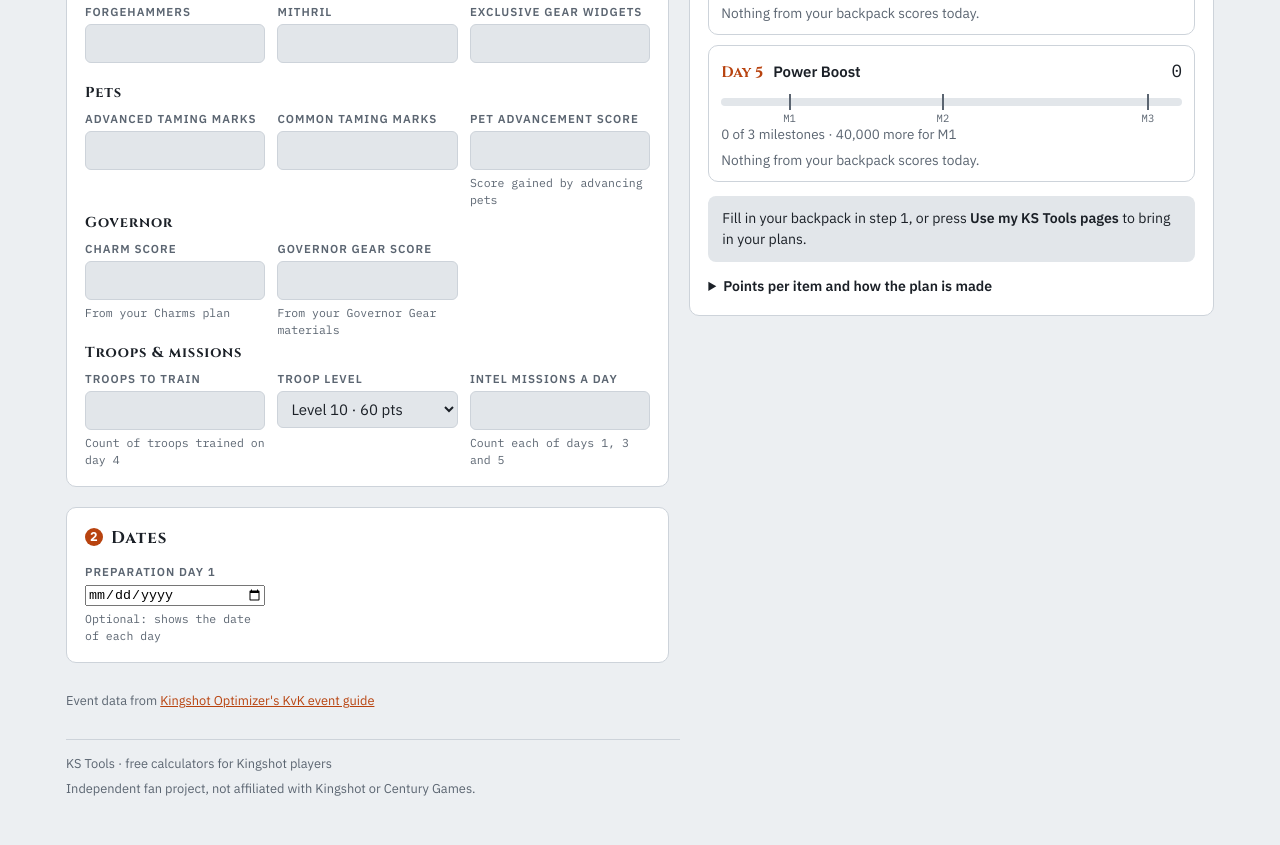
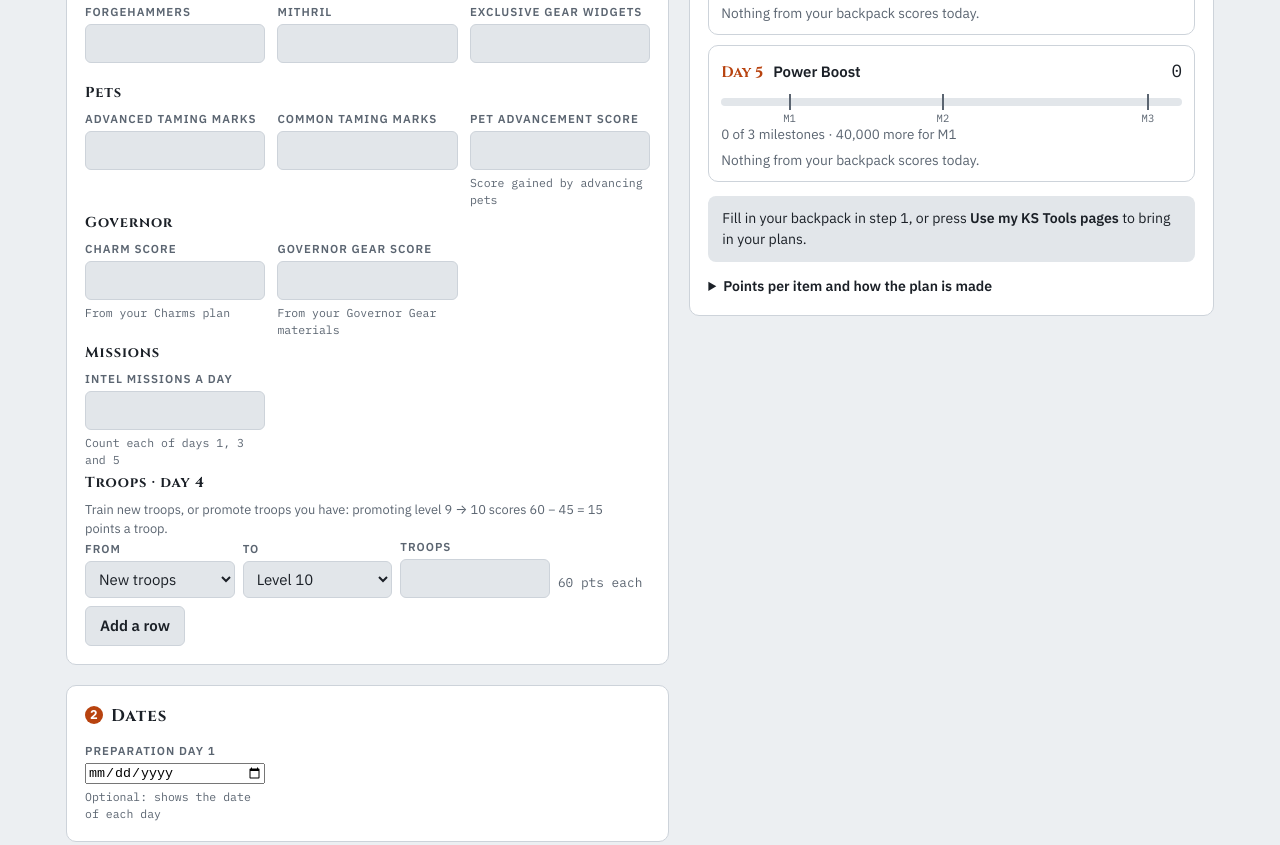
Before and after one commit to llomgui/ks-tools, a plain HTML site: page kvk/index.html in a window 1280 px wide. Shown: the part 1323-2168 px from the top of the page. Drawn offline with Linux system fonts and the light colour scheme.

Commit message:
KvK: train or promote troops, promotion scores the level difference
Co-Authored-By: Claude Opus 5.5 <noreply@anthropic.com>

```diff
--- a/assets/kvk.js
+++ b/assets/kvk.js
@@ -11,7 +11,9 @@ const DAYS=[null,
   {n:'Pet Training',ms:[80000,150000,300000]},
   {n:'Hero Development',ms:[80000,150000,300000]},
   {n:'Power Boost',ms:[40000,130000,250000]}];
-const TROOP_PTS=[3,4,5,8,12,18,25,35,45,60,75];  /* train 1 troop, level 1..11, day 4 */
+const TROOP_PTS=[0,3,4,5,8,12,18,25,35,45,60,75];  /* points for 1 troop of level 1..11 on day 4; promoting scores the difference */
+const trPts=x=>Math.max(0,TROOP_PTS[x.t]-TROOP_PTS[x.f]);
+const trName=x=>x.f?`Promote level ${x.f} → ${x.t}`:`Train level ${x.t}`;
 /* k, name, group, points per unit, days, input unit; mul converts the input to scoring units */
 const T=[
   {k:'spc',n:'Construction speedups',g:'Speedups',p:30,d:[1,2,5],u:'days',mul:1440,step:0.1},
@@ -36,17 +38,18 @@ const T=[
   {k:'pet',n:'Pet Advancement score',g:'Pets',p:50,d:[3,5],h:'Score gained by advancing pets'},
   {k:'ggc',n:'Charm Score',g:'Governor',p:70,d:[1,3,4],h:'From your Charms plan'},
   {k:'gg',n:'Governor Gear Score',g:'Governor',p:36,d:[5],h:'From your Governor Gear materials'},
-  {k:'trn',n:'Troops to train',g:'Troops & missions',p:0,d:[4],h:'Count of troops trained on day 4'},
-  {k:'intel',n:'Intel missions a day',g:'Troops & missions',p:6000,d:[1,3,5],h:'Count each of days 1, 3 and 5'}];
+  {k:'intel',n:'Intel missions a day',g:'Missions',p:6000,d:[1,3,5],h:'Count each of days 1, 3 and 5'}];
 const TK={};T.forEach(t=>TK[t.k]=t);
 const GROUPS=[...new Set(T.map(t=>t.g))];
 
 /* ---------- state ---------- */
 const KEY='ks-kvk-v1';
-const blank=()=>({inv:Object.fromEntries(T.map(t=>[t.k,0])),tlv:10,start:'',src:{}});
+const blank=()=>({inv:Object.fromEntries(T.map(t=>[t.k,0])),troops:[{f:0,t:10,n:0}],start:'',src:{}});
 function clean(o){const s=blank();o=o||{};const inv=o.inv||{};
   T.forEach(t=>{s.inv[t.k]=Math.max(0,+inv[t.k]||0);});
-  s.tlv=Math.max(1,Math.min(11,Math.floor(+o.tlv||10)));
+  const tr=Array.isArray(o.troops)?o.troops:(+inv.trn>0?[{f:0,t:+o.tlv||10,n:+inv.trn}]:[]);
+  s.troops=tr.slice(0,8).map(x=>{const t=Math.max(1,Math.min(11,Math.floor(+x.t||10)));return {f:Math.max(0,Math.min(t-1,Math.floor(+x.f||0))),t,n:Math.max(0,Math.floor(+x.n||0))};});
+  if(!s.troops.length)s.troops=[{f:0,t:10,n:0}];
   s.start=/^\d{4}-\d{2}-\d{2}$/.test(o.start||'')?o.start:'';
   s.src=o.src&&typeof o.src==='object'?Object.fromEntries(Object.entries(o.src).filter(([k,v])=>TK[k]&&typeof v==='string').map(([k,v])=>[k,v.slice(0,40)])):{};
   return s;}
@@ -100,12 +103,13 @@ function fromPages(){
 function apply(r){Object.entries(r.vals).forEach(([k,v])=>{st.inv[k]=v;st.src[k]=r.src;});}
 
 /* ---------- plan ---------- */
-function units(t){return t.k==='trn'?Math.floor(st.inv.trn):Math.round((st.inv[t.k]||0)*(t.mul||1));}
-function ptsOf(t){return t.k==='trn'?TROOP_PTS[st.tlv-1]:t.p;}
+function units(t){return Math.round((st.inv[t.k]||0)*(t.mul||1));}
+const ptsOf=t=>t.p;
 function plan(){
   const pts=[0,0,0,0,0,0],use=[null,{},{},{},{},{}];
   const add=(d,k,n)=>{if(n<=0)return;const t=TK[k];use[d][k]=(use[d][k]||0)+n;pts[d]+=n*ptsOf(t);};
   const flex=[];
+  st.troops.forEach((x,i)=>{if(x.n>0&&trPts(x)>0){use[4]['trn'+i]=x.n;pts[4]+=x.n*trPts(x);}});
   T.forEach(t=>{const n=units(t);if(!n||!ptsOf(t))return;
     if(t.k==='intel'){t.d.forEach(d=>add(d,'intel',n));return;}
     if(t.d.length===1){add(t.d[0],t.k,n);return;}
@@ -127,21 +131,30 @@ function plan(){
 /* ---------- render ---------- */
 function buildInputs(){
   $('groups').innerHTML=GROUPS.map(g=>`<h3 class="sub">${g}</h3><div class="res">${T.filter(t=>t.g===g).map(t=>{
-    const extra=t.k==='trn'?`<label class="field"><span class="label">Troop level</span><select id="i-tlv">${TROOP_PTS.map((p,i)=>`<option value="${i+1}">Level ${i+1} · ${p} pts</option>`).join('')}</select></label>`:'';
     return `<label class="field"><span class="label">${t.n}</span><input id="i-${t.k}" data-k="${t.k}" type="number" min="0" step="${t.step||1}">
-      <span class="hint" id="h-${t.k}"></span></label>${extra}`;}).join('')}</div>`).join('');
+      <span class="hint" id="h-${t.k}"></span></label>`;}).join('')}</div>`).join('')
+    +`<h3 class="sub">Troops · day 4</h3><p class="foot" style="margin-top:0">Train new troops, or promote troops you have: promoting level 9 → 10 scores ${TROOP_PTS[10]} − ${TROOP_PTS[9]} = ${TROOP_PTS[10]-TROOP_PTS[9]} points a troop.</p>
+      <div id="troops"></div><button type="button" id="tr-add">Add a row</button>`;
   const tb=$('ptab').querySelector('tbody');
   tb.innerHTML=T.filter(t=>t.k!=='trn').map(t=>`<tr><td>${t.n}</td><td class="r">${fmt(t.p)}${t.u?' / min':''}</td><td>${t.d.join(', ')}</td></tr>`).join('')
-    +`<tr><td>Train 1 troop, level 1 → 11</td><td class="r">${TROOP_PTS.join(' · ')}</td><td>4</td></tr>`;}
+    +`<tr><td>1 troop of level 1 → 11 (promotion: new level − old level)</td><td class="r">${TROOP_PTS.slice(1).join(' · ')}</td><td>4</td></tr>`;}
+function drawTroops(){
+  const lv=(a,b,sel)=>Array.from({length:b-a+1},(_,k)=>a+k).map(l=>`<option value="${l}"${l===sel?' selected':''}>${l?'Level '+l:'New troops'}</option>`).join('');
+  $('troops').innerHTML=st.troops.map((x,i)=>`<div class="kv-tr" data-i="${i}">
+    <label class="field"><span class="label">From</span><select data-f="f">${lv(0,10,x.f)}</select></label>
+    <label class="field"><span class="label">To</span><select data-f="t">${lv(Math.max(1,x.f+1),11,x.t)}</select></label>
+    <label class="field"><span class="label">Troops</span><input data-f="n" type="number" min="0" step="1" value="${x.n||''}"></label>
+    <span class="kv-trp">${trPts(x)} pts each${x.n?`<br><b>${big(x.n*trPts(x))}</b>`:''}</span>
+    ${st.troops.length>1?`<button type="button" class="kv-del" aria-label="Remove row">×</button>`:''}</div>`).join('');
+  $('tr-add').hidden=st.troops.length>=8;}
 function writeInputs(){
   T.forEach(t=>{const el=$('i-'+t.k);el.value=st.inv[t.k]||'';
     const h=$('h-'+t.k);h.innerHTML=(st.src[t.k]?`<b class="kv-from">From ${esc(st.src[t.k])}</b> · `:'')+[t.u?'In days':'',t.h?esc(t.h):''].filter(Boolean).join(' · ');});
-  $('i-tlv').value=st.tlv;$('r-start').value=st.start;}
+  drawTroops();$('r-start').value=st.start;}
 const dayDate=d=>{if(!st.start)return '';const x=new Date(st.start+'T00:00:00');x.setDate(x.getDate()+d-1);
   return x.toLocaleDateString('en-GB',{weekday:'short',day:'numeric',month:'short'});};
 function qtyTxt(t,n){
   if(t.mul===1440){const dd=n/1440;return dd>=1?`${+dd.toFixed(1)} days`:n>=60?`${+(n/60).toFixed(1)} h`:`${n} min`;}
-  if(t.k==='trn')return `${fmt(n)} level ${st.tlv} troops`;
   if(t.k==='intel')return `${fmt(n)} missions`;
   return fmt(n);}
 function render(){
@@ -150,8 +163,8 @@ function render(){
     const D=DAYS[d],pt=p.pts[d];total+=pt;if(pt>p.pts[best])best=d;
     const hit=D.ms.filter(x=>pt>=x).length;ms+=hit;
     const top=D.ms[2]*1.08,bar=Math.min(100,pt/top*100);
-    const rows=Object.entries(p.use[d]).map(([k,n])=>({t:TK[k],n,pts:n*ptsOf(TK[k])})).sort((a,b)=>b.pts-a.pts)
-      .map(r=>`<li><span>${r.t.n}</span><span class="kv-q">${qtyTxt(r.t,r.n)}</span><span class="kv-p">${big(r.pts)}</span></li>`).join('');
+    const rows=Object.entries(p.use[d]).map(([k,n])=>{if(k.startsWith('trn')){const x=st.troops[+k.slice(3)];return {t:{n:trName(x)},n,pts:n*trPts(x),q:fmt(n)+' troops'};}return {t:TK[k],n,pts:n*ptsOf(TK[k])};}).sort((a,b)=>b.pts-a.pts)
+      .map(r=>`<li><span>${r.t.n}</span><span class="kv-q">${r.q||qtyTxt(r.t,r.n)}</span><span class="kv-p">${big(r.pts)}</span></li>`).join('');
     const next=D.ms.find(x=>pt<x);
     return `<article class="kv-day${hit===3?' done':''}">
       <div class="kv-dh"><span class="kv-dn">Day ${d}</span><b>${D.n}</b><span class="kv-dd">${dayDate(d)}</span><span class="kv-tot">${big(pt)}</span></div>
@@ -175,7 +188,7 @@ function render(){
   save();}
 
 /* ---------- code ---------- */
-const exportCode=()=>'KSK1:'+btoa(unescape(encodeURIComponent(JSON.stringify({inv:Object.fromEntries(Object.entries(st.inv).filter(([,v])=>v)),tlv:st.tlv,start:st.start,src:st.src})))).replace(/=+$/,'');
+const exportCode=()=>'KSK1:'+btoa(unescape(encodeURIComponent(JSON.stringify({inv:Object.fromEntries(Object.entries(st.inv).filter(([,v])=>v)),troops:st.troops.filter(x=>x.n),start:st.start,src:st.src})))).replace(/=+$/,'');
 
 /* ---------- events ---------- */
 const say=(t,c)=>{const m=$('msg');m.textContent=t;m.className='msg '+c;};
@@ -183,7 +196,14 @@ function showSrcs(list){$('srcs').innerHTML=list.map(r=>{const v=Object.entries(
   return `<span class="chip">${esc(r.src)}</span> ${v||'nothing to add'}${r.extra?` <small>(${esc(r.extra)})</small>`:''}`;}).map(x=>`<p>${x}</p>`).join('');}
 $('groups').addEventListener('input',e=>{const k=e.target.dataset.k;if(!k)return;st.inv[k]=Math.max(0,+e.target.value||0);delete st.src[k];
   const h=$('h-'+k),t=TK[k];h.innerHTML=[t.u?'In days':'',t.h?esc(t.h):''].filter(Boolean).join(' · ');render();});
-$('groups').addEventListener('change',e=>{if(e.target.id==='i-tlv'){st.tlv=+e.target.value;render();}});
+function trEdit(e,redraw){const row=e.target.closest('.kv-tr');if(!row)return;const x=st.troops[+row.dataset.i],k=e.target.dataset.f;if(!k)return;
+  x[k]=Math.max(0,Math.floor(+e.target.value||0));if(k==='f'&&x.t<=x.f)x.t=Math.min(11,x.f+1);
+  if(redraw)drawTroops();else{const p=row.querySelector('.kv-trp');p.innerHTML=`${trPts(x)} pts each${x.n?`<br><b>${big(x.n*trPts(x))}</b>`:''}`;}render();}
+$('groups').addEventListener('input',e=>{if(e.target.dataset.f==='n')trEdit(e,false);});
+$('groups').addEventListener('change',e=>{if(e.target.tagName==='SELECT'&&e.target.dataset.f)trEdit(e,true);});
+$('groups').addEventListener('click',e=>{
+  if(e.target.id==='tr-add'){const l=st.troops[st.troops.length-1];st.troops.push({f:l?l.t-1:9,t:l?l.t:10,n:0});drawTroops();render();}
+  else if(e.target.classList.contains('kv-del')){st.troops.splice(+e.target.closest('.kv-tr').dataset.i,1);drawTroops();render();}});
 $('r-start').addEventListener('change',()=>{st.start=$('r-start').value;render();});
 $('btn-pages').addEventListener('click',()=>{const got=fromPages();
   if(!got.length){say('Nothing found yet. Fill in the Hero Gear, Governor Gear, Charms or Truegold pages in this browser first.','err');return;}
--- a/assets/style.css
+++ b/assets/style.css
@@ -473,3 +473,8 @@ body.is-updating .upd{display:inline-block;animation:upd 1s ease-in-out infinite
 .kv-q{color:var(--muted);font-family:var(--mono);font-size:.82rem;text-align:right}
 .kv-p{font-family:var(--mono);text-align:right}
 .kv-none{margin:0;color:var(--muted);font-size:.86rem}
+.kv-tr{display:grid;grid-template-columns:1fr 1fr 1fr auto auto;gap:8px;align-items:end;margin-bottom:8px}
+.kv-trp{font-size:.8rem;color:var(--muted);font-family:var(--mono);padding-bottom:6px;min-width:6.5em}
+.kv-trp b{color:var(--ink);font-weight:500}
+.kv-del{padding:6px 10px;margin-bottom:2px}
+@media (max-width:520px){.kv-tr{grid-template-columns:1fr 1fr 1fr}.kv-trp{grid-column:1/3}}
```
